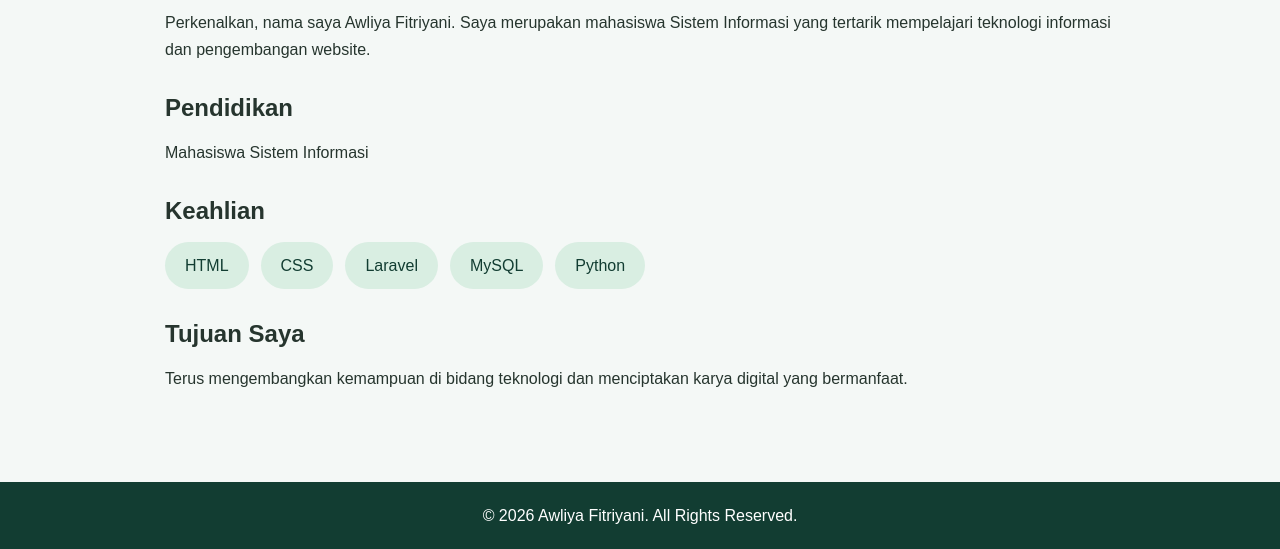
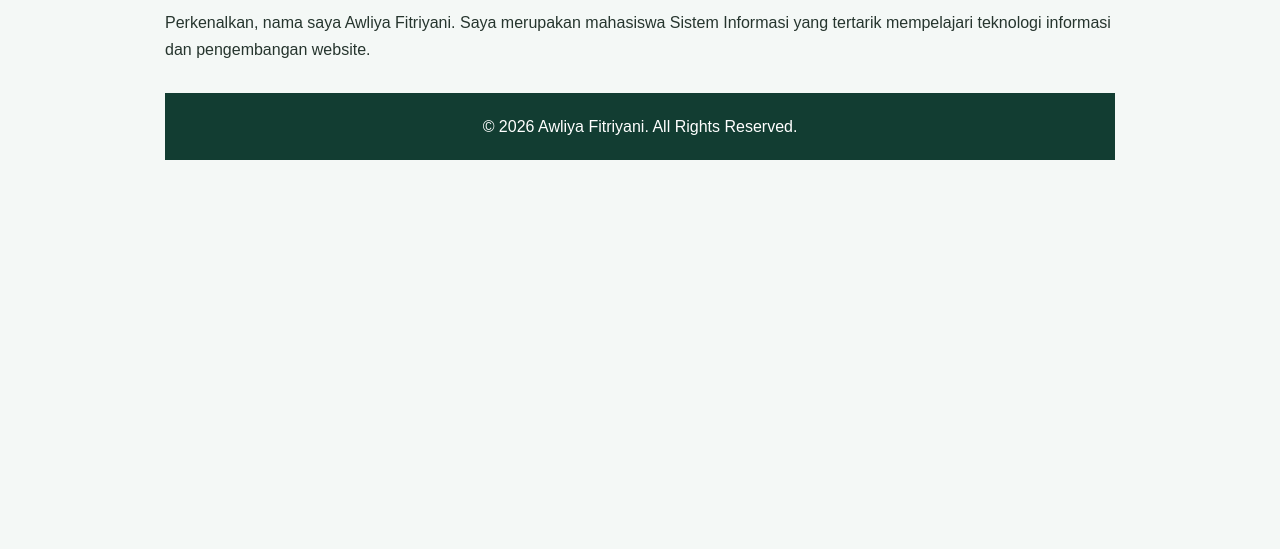
Before and after one commit to fitriyaniawliya/fitriyaniawliya.github.io, a plain HTML site: page contect.html in a window 1280 px wide. Shown: the part 252-801 px from the top of the page. Drawn offline with Linux system fonts and the light colour scheme.

Commit message:
Update contect.html

```diff
--- a/contect.html
+++ b/contect.html
@@ -33,25 +33,7 @@
                 dan pengembangan website.
             </p>
 
-            <h2>Pendidikan</h2>
-            <p>Mahasiswa Sistem Informasi</p>
 
-            <h2>Keahlian</h2>
-            <div class="skills">
-                <span>HTML</span>
-                <span>CSS</span>
-                <span>Laravel</span>
-                <span>MySQL</span>
-                <span>Python</span>
-            </div>
-
-            <h2>Tujuan Saya</h2>
-            <p>
-                Terus mengembangkan kemampuan di bidang teknologi
-                dan menciptakan karya digital yang bermanfaat.
-            </p>
-        </section>
-    </main>
 
     <footer>
         <p>© 2026 Awliya Fitriyani. All Rights Reserved.</p>
```
